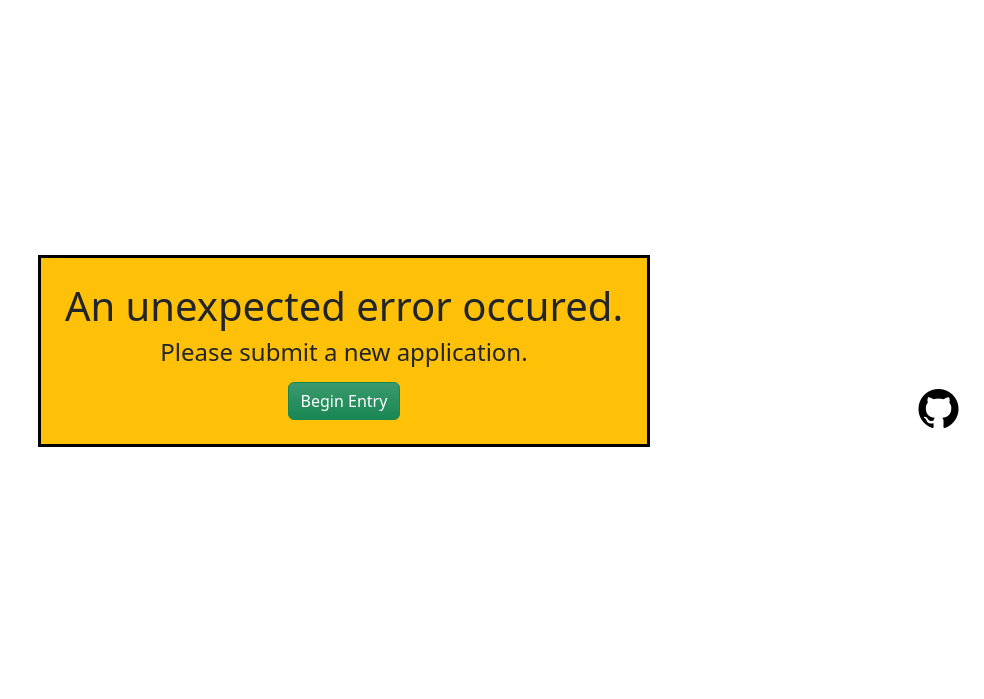
After one commit to Sina-Arasteh/usa-electronic-diversity-visa-entry-form-mock-in-django, a Django app: page /unexpected-error in a window 1280 px wide. The commit adds this page. Shown: the part 329-1028 px from the top of the page, without its empty margins (296-1280 px from the left). Run offline with Django 5.2, Linux system fonts and the light colour scheme.

Commit message:
Create the 'Unexpected Error' page

```diff
--- a/entry_form/static/entry_form/entry_form.js
+++ b/entry_form/static/entry_form/entry_form.js
@@ -775,7 +775,6 @@ function renderEntrantInfo() {
         document.body.scrollTop = 0;
         document.documentElement.scrollTop = 0;
 
-        formElement.setAttribute('action', 'sec-entry-form');
         formElement.setAttribute('id', 'sbmt-form');
         submitBtn.setAttribute('form', formElement.id);
     } else {
--- a/entry_form/templates/entry_form/begin_entry.html
+++ b/entry_form/templates/entry_form/begin_entry.html
@@ -13,7 +13,7 @@
             </div>
             <div class="card-body p-4">
                 <p>The entry form is prepared in two parts, one for the primary Entrant and one for derivatives (if any). Each part must be completed correctly and completely before going to the next part. After all parts are completed, the entry will be submitted to the DV-202X Processing Center. Click the link below to begin the entry process.</p>
-                <a href="{% url 'entry_form:begin' %}" class="btn btn-success bg-gradient">Begin Entry</a>
+                <a href="{% url 'entry_form:form-template' %}" class="btn btn-success bg-gradient">Begin Entry</a>
             </div>
         </div>
     </div>
--- a/entry_form/templates/entry_form/entry_form.html
+++ b/entry_form/templates/entry_form/entry_form.html
@@ -23,7 +23,7 @@
 		<h4>Part One - Entrant Information</h4>
 	</div>
 
-	<form method="post" enctype="multipart/form-data" novalidate>
+	<form action="entry-form" method="post" enctype="multipart/form-data" novalidate>
 		{% csrf_token %}
 
 		<div class="card rounded-1 mb-4">
@@ -1525,7 +1525,7 @@
 		<button type="button" id="continue-btn" class="btn text-white btn-primary main-color-hov bg-gradient entry-form">Continue</button>
 		<button type="submit" id="form-submission" class="entrant-info d-none btn btn-success bg-gradient">Submit</button>
 		<button type="button" class="go-back-btn btn text-white btn-primary main-color-hov bg-gradient entrant-info d-none">Go Back to Part 1</button>
-		<a href="{% url 'entry_form:cancel' %}" class="btn text-white btn-primary main-color-hov bg-gradient">Cancel Entry</a>
+		<a href="{% url 'entry_form:begin-template' %}" class="btn text-white btn-primary main-color-hov bg-gradient">Cancel Entry</a>
 	</div>
 	<p class="entrant-info d-none">Please print this page for your personal records. You will need to use your browser's print button for this.</p>
 
--- /dev/null
+++ b/entry_form/templates/entry_form/unexpected_error.html
@@ -0,0 +1,13 @@
+{% extends "base.html" %}
+
+{% block body %}
+    <div class="d-flex justify-content-center align-items-center" style="height: 87vh;">
+        <div class="text-center bg-warning p-4 border border-black border-3">
+            <h1 class="">An unexpected error occured.</h1>
+            <h4>Please submit a new application.</h4>
+            <div class="mt-3">
+                <a href="{% url 'entry_form:form-template' %}" class="btn btn-success bg-gradient">Begin Entry</a>
+            </div>
+        </div>
+    </div>
+{% endblock %}
--- a/entry_form/urls.py
+++ b/entry_form/urls.py
@@ -3,6 +3,7 @@ from . import views
 
 app_name = 'entry_form'
 urlpatterns = [
-    path('', views.begin_entry_view, name="cancel"),
-    path('entry-form', views.entry_form_view , name="begin"),
+    path('', views.begin_entry_view, name="begin-template"),
+    path('entry-form', views.entry_form_view , name="form-template"),
+    path('unexpected-error', views.unexpected_error_view),
 ]
--- a/entry_form/views.py
+++ b/entry_form/views.py
@@ -1,4 +1,5 @@
 from django.shortcuts import render
+from django.http import HttpResponseRedirect
 from .models import MailingAddress, Entrants
 from .forms import EntryForm
 import datetime
@@ -11,48 +12,24 @@ def begin_entry_view(request):
 def entry_form_view(request):
     if request.method == 'POST':
         form = EntryForm(request.POST, request.FILES)
-        # print(request.FILES['entrant_photograph'])
-        # print(request.FILES['entrant_photograph'].name)
-        # print(request.FILES['entrant_photograph'].size)
-        # print(request.FILES['entrant_photograph'].content_type)
         if form.is_valid():
             birth_date = datetime.date(form.cleaned_data["birth_year"], form.cleaned_data["birth_month"], form.cleaned_data["birth_day"])
-            print("OOOOOOOOOOOOOOOOOOOOOOOOOOOOOOOOOOOO")
-            print(form.is_valid())
-            print("OOOOOOOOOOOOOOOOOOOOOOOOOOOOOOOOOOOO")
-            print(form.cleaned_data)
-            print("OOOOOOOOOOOOOOOOOOOOOOOOOOOOOOOOOOOO")
+
             return render(request, "entry_form/entrant_info.html", {
                 'form': form.cleaned_data,
                 'birth': birth_date.strftime('%B %d, %Y'),
             })
 
-        print("KKKKKKKKKKKKKKKKKKKKKKKKKKKKKKKKKKKK")
-        print(form.is_valid())
-        print("KKKKKKKKKKKKKKKKKKKKKKKKKKKKKKKKKKKK")
-        for field in form:
-            print(field.errors + "\n")
-        print("KKKKKKKKKKKKKKKKKKKKKKKKKKKKKKKKKKKK")
-        print(request.POST)
-        print("KKKKKKKKKKKKKKKKKKKKKKKKKKKKKKKKKKKK")
-        return render(request, 'entry_form/begin_entry.html')
+        return HttpResponseRedirect('unexpected-error')
         # birth_date = datetime.date(int(request.POST['birth-year']), int(request.POST['birth-month']), int(request.POST['birth-day']))
         # updated_request = request.POST.copy()
         # updated_request.update({'birth_date': birth_date.isoformat()})
         # mailing_address_form = MailingAddressForm(request.POST)
         # mailing_address_form_unbound = MailingAddressForm()
         # entrant_form = EntrantsForm(updated_request)
-        # entrant_form_unbound = EntrantsForm()
-        # return render(request, "entry_form/testttt.html", {
-        #     'mailing_address_form': mailing_address_form,
-        #     'mailing_address_form_unbound': mailing_address_form_unbound,
-        #     'entrant_form': entrant_form,
-        #     'entrant_form_unbound': entrant_form_unbound,
-        #     'birth_date': birth_date,
-        # })
-        # if mailing_address_form.is_valid():
-        #     print(mailing_address_form.cleaned_data)
-        #     print(entrant_form.cleaned_data)
+
+    return render(request, 'entry_form/entry_form.html')
 
 
-    return render(request, 'entry_form/entry_form.html')
+def unexpected_error_view(request):
+    return render(request, "entry_form/unexpected_error.html")
```
